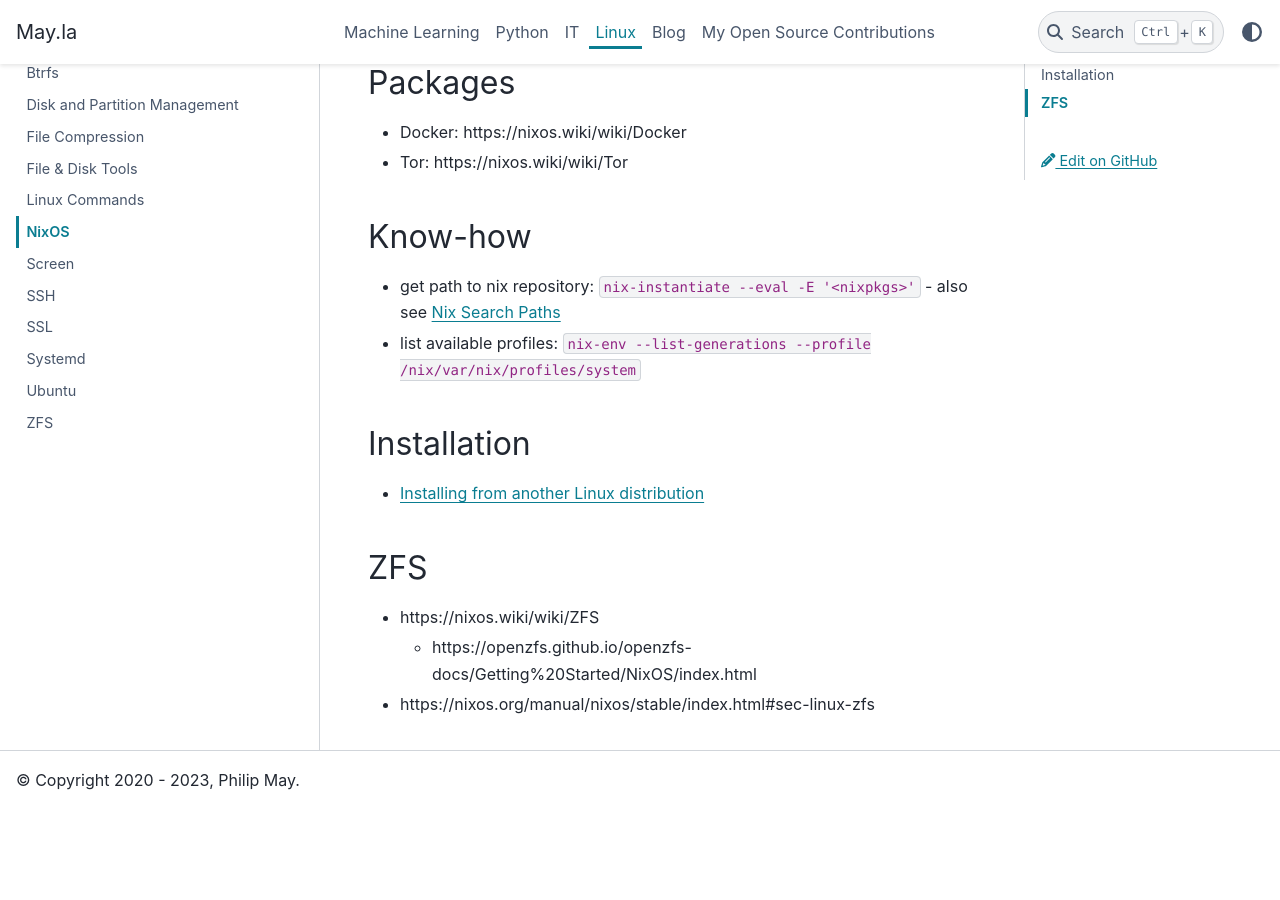
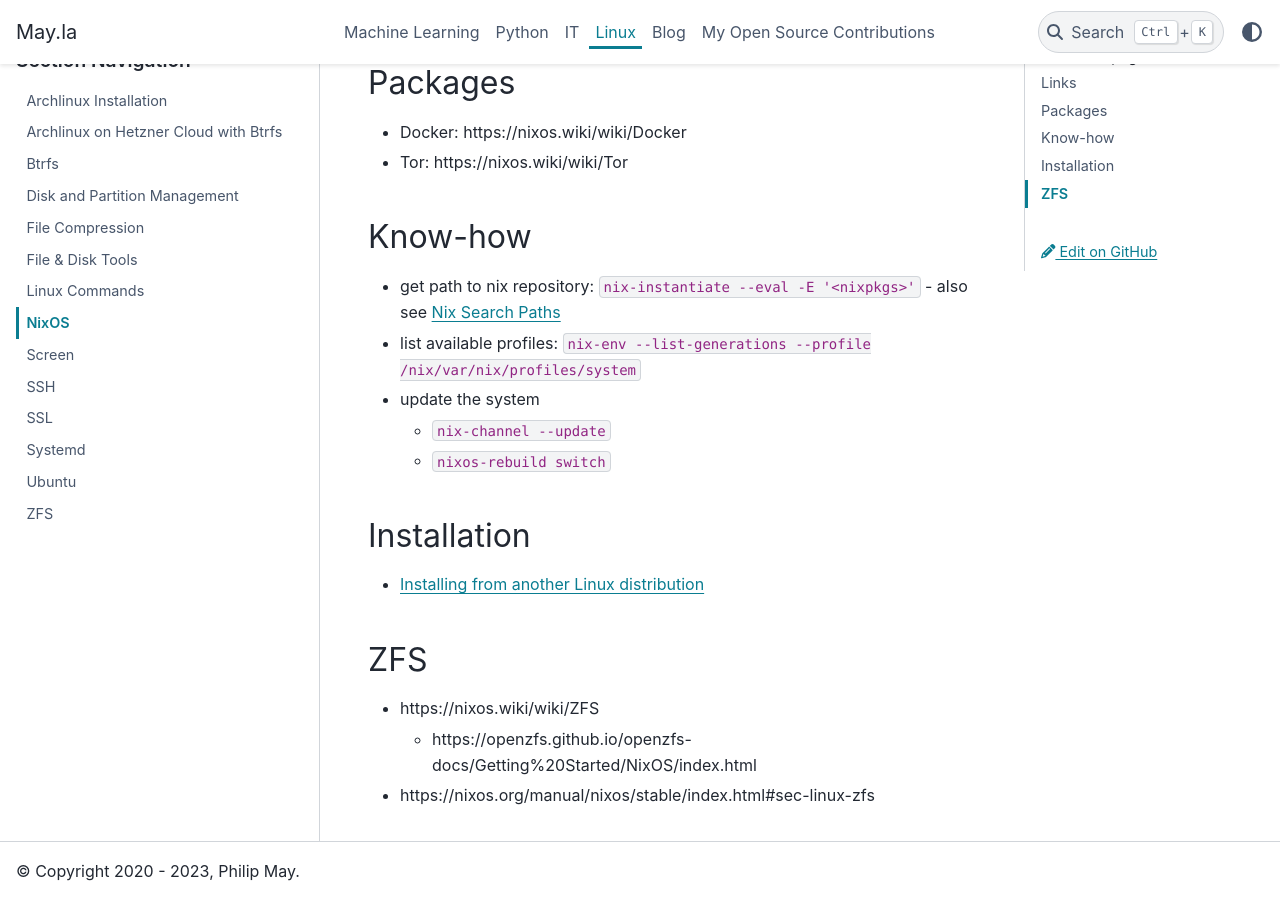
Before and after one commit to PhilipMay/PhilipMay_org, a Sphinx documentation site: the page built from source/linux/nixos.md, in a window 1280 px wide and 900 px high, scrolled down 630 px. Built offline with Sphinx 7.4.7 and the PyData theme 0.15.4, drawn with Linux system fonts in a browser that asks for light colours; before the commit the page ends 1439 px from its top, so only the background shows below that.

Commit message:
Update nixos.md

```diff
--- a/source/linux/nixos.md
+++ b/source/linux/nixos.md
@@ -24,6 +24,9 @@
 
 - get path to nix repository: `nix-instantiate --eval -E '<nixpkgs>'` - also see [Nix Search Paths](https://nixos.org/guides/nix-pills/nix-search-paths.html)
 - list available profiles: `nix-env --list-generations --profile /nix/var/nix/profiles/system`
+- update the system
+  - `nix-channel --update`
+  - `nixos-rebuild switch`
 
 ## Installation
 
```
